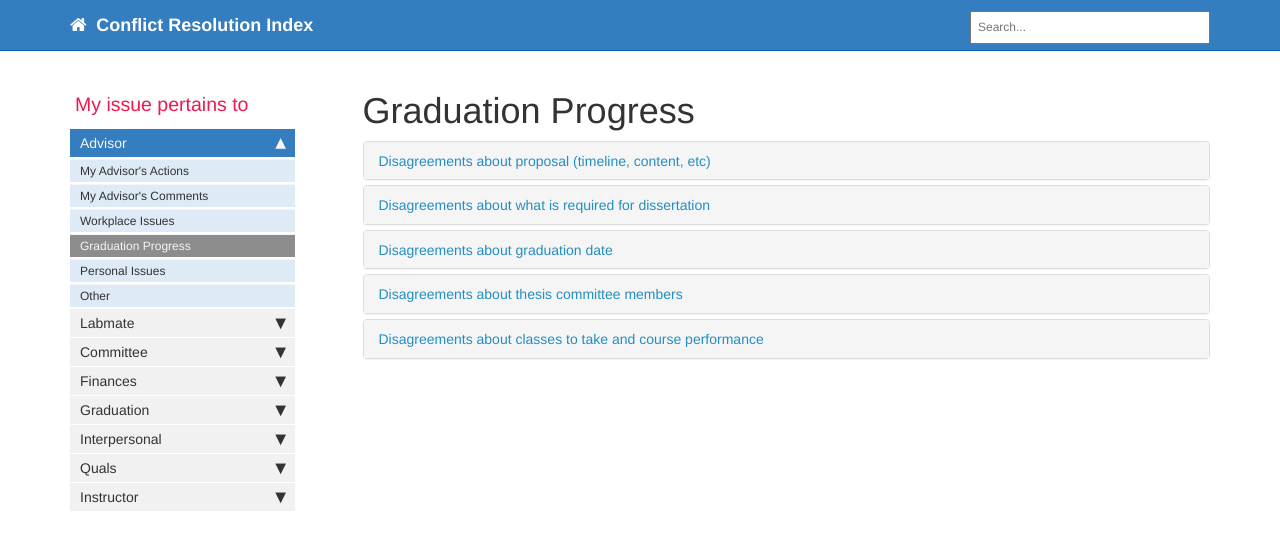
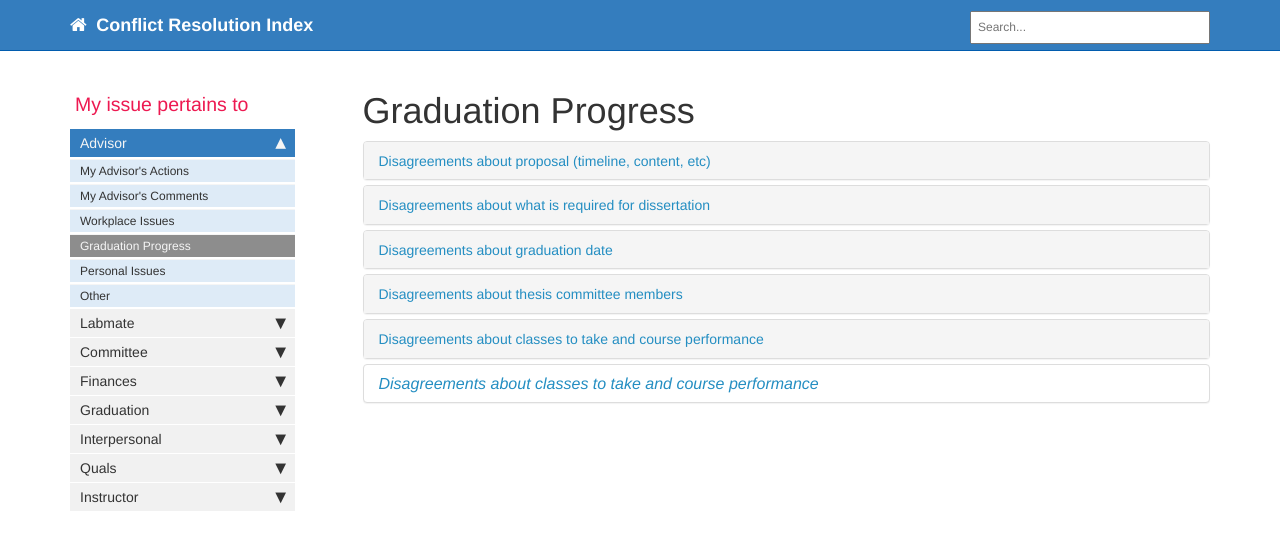
Before and after one commit to dnicks35/CRNT, a Jekyll site: the page built from pages/mydoc/graduation_progress.md, in a window 1280 px wide. Shown: the top 550 px of the page. Built offline with Jekyll 4.4.1, drawn with Linux system fonts in a browser that asks for light colours; comment, search, counter and statistics services are not loaded.

Commit message:
Update graduation_progress.md

```diff
--- a/pages/mydoc/graduation_progress.md
+++ b/pages/mydoc/graduation_progress.md
@@ -139,6 +139,36 @@
             </div>
         </div>
     </div>
+
+
+    <!-- /.panel -->
+    <div class="panel panel-default">
+        <a class="noCrossRef accordion-toggle" data-toggle="collapse" data-parent="#accordion" href="#disagreements-about-classes-and-performance"><div class="panel-heading">
+            <h4 class="panel-title">
+                Disagreements about classes to take and course performance
+            </h4>
+        </div></a>
+        <div id="disagreements-about-classes-and-performance" class="panel-collapse collapse">
+            <div class="panel-body">
+                <p><b>Is there a policy against this?</b></p>
+                    <p class="answer">YES - Policy XYZ</p>
+                <p><b>Who should I contact about this issue?</b></p>
+                    <p class="answer">Contact person</p>
+                <p><b>What is the typical pathway towards conflict resolution?</b></p>
+                        <ul>
+                            <li>Step 1</li>
+                            <li>Step 2</li>
+                        </ul>
+                <p><b>What is the typical outcome?</b></p>
+                    <p class="answer">Outcome will go here</p>
+                <p><b>How long will this take to get resolved?</b></p>
+                    <p class="answer">1-2 months</p>
+                <p><b>Was this accurate to your experience? </b></p>
+            </div>
+        </div>
+    </div>
+
+
 </div>
 
 <script>
```
